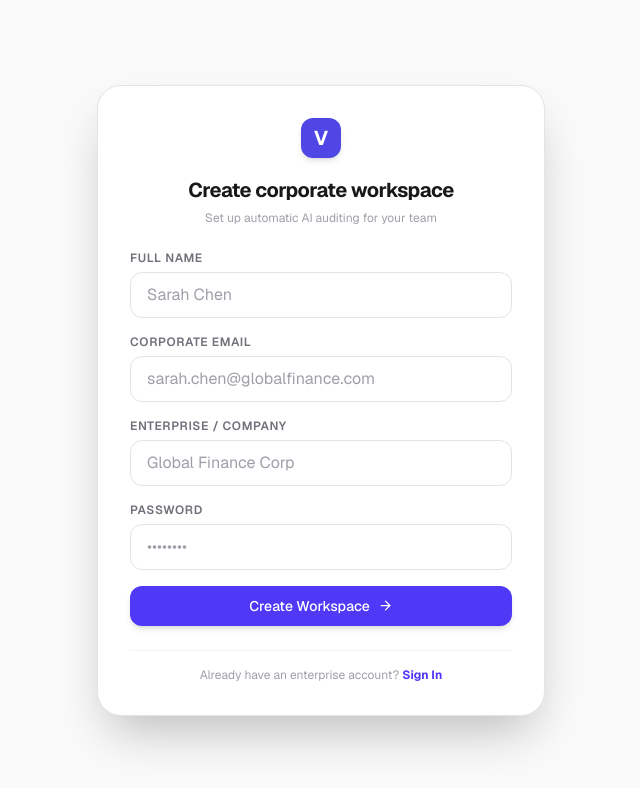
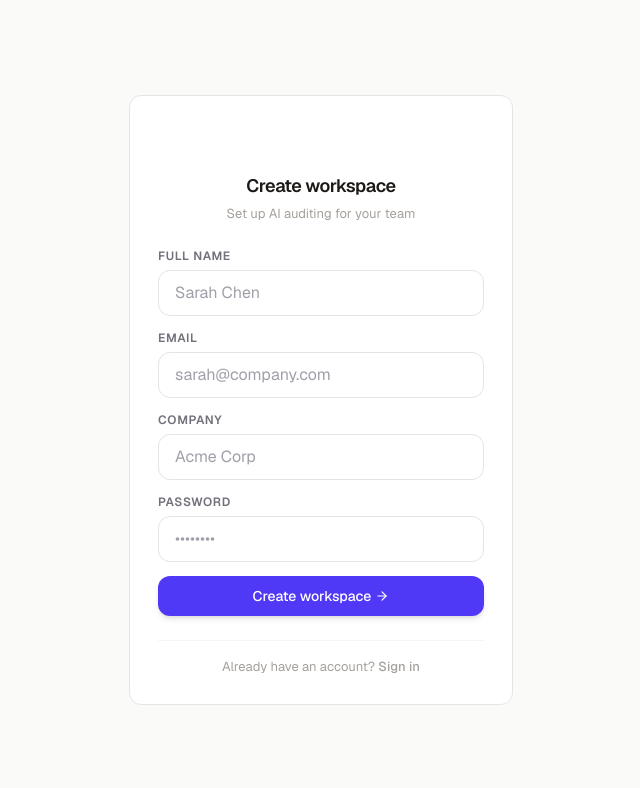
Before and after one commit to Saniya777-byte/style-it-fasion, a Next.js app in the folder frontend/: page /register in a window 1280 px wide. Shown: the top 788 px of the page, without its empty margins (319-959 px from the left). Built offline with nearby package versions, Linux system fonts and the light colour scheme.

Commit message:
feat: refine authentication pages

```diff
--- a/frontend/src/app/login/page.js
+++ b/frontend/src/app/login/page.js
@@ -6,14 +6,15 @@ import { useRouter } from "next/navigation";
 import { useForm } from "react-hook-form";
 import { zodResolver } from "@hookform/resolvers/zod";
 import * as z from "zod";
-import { ShieldCheck, ArrowRight } from "lucide-react";
+import { ArrowRight } from "lucide-react";
+import { motion } from "framer-motion";
 import { useAuth } from "../../hooks/useAuth";
 import { ROUTES } from "../../constants";
 import { Input } from "../../components/ui/Input";
 import { Button } from "../../components/ui/Button";
 
 const schema = z.object({
-  email: z.string().email("Please enter a valid enterprise email address"),
+  email: z.string().email("Please enter a valid email address"),
   password: z.string().min(6, "Password must be at least 6 characters"),
 });
 
@@ -23,11 +24,7 @@ export default function LoginPage() {
   const [errorMsg, setErrorMsg] = useState("");
   const [loading, setLoading] = useState(false);
 
-  const {
-    register,
-    handleSubmit,
-    formState: { errors }
-  } = useForm({
+  const { register, handleSubmit, formState: { errors } } = useForm({
     resolver: zodResolver(schema)
   });
 
@@ -38,75 +35,47 @@ export default function LoginPage() {
       await login(data.email, data.password);
       router.push(ROUTES.DASHBOARD);
     } catch (err) {
-      setErrorMsg(err.message || "Invalid credentials. Try alex@enterprise.ai");
+      setErrorMsg(err.message || "Invalid credentials.");
     } finally {
       setLoading(false);
     }
   };
 
   return (
-    <div className="min-h-screen flex items-center justify-center bg-zinc-50 dark:bg-black p-4 select-none">
-      <div className="w-full max-w-md bg-white dark:bg-zinc-950 border border-zinc-200 dark:border-zinc-800 rounded-3xl p-8 shadow-2xl flex flex-col gap-6">
-        {/* Brand Header */}
-        <div className="flex flex-col items-center text-center gap-1.5">
-          <div className="w-10 h-10 rounded-xl bg-indigo-650 flex items-center justify-center text-white font-bold text-xl shadow-md">
-            V
-          </div>
-          <h2 className="text-xl font-bold tracking-tight text-zinc-900 dark:text-zinc-50 mt-3">
-            Welcome back to Veritas
-          </h2>
-          <p className="text-xs text-zinc-400 dark:text-zinc-500">
-            Sign in to access your meeting audit logs
-          </p>
+    <div className="min-h-screen flex items-center justify-center bg-stone-50 dark:bg-stone-950 p-4 select-none">
+      <motion.div
+        initial={{ opacity: 0, y: 12 }}
+        animate={{ opacity: 1, y: 0 }}
+        transition={{ duration: 0.4 }}
+        className="w-full max-w-sm bg-white dark:bg-stone-900 border border-stone-200 dark:border-stone-800 rounded-xl p-7 shadow-card flex flex-col gap-6"
+      >
+        <div className="flex flex-col items-center text-center gap-1">
+          <div className="w-9 h-9 rounded-lg bg-teal-650 flex items-center justify-center text-white font-bold text-base mb-2">V</div>
+          <h2 className="text-lg font-semibold tracking-tight text-stone-900 dark:text-stone-50">Welcome back</h2>
+          <p className="text-[13px] text-stone-400 dark:text-stone-500">Sign in to your Veritas workspace</p>
         </div>
 
         {errorMsg && (
-          <div className="p-3 border border-red-200 bg-red-50/50 rounded-xl text-xs text-red-650 font-semibold dark:bg-red-950/20 dark:border-red-900/40">
+          <div className="p-3 border border-red-200 dark:border-red-800/40 bg-red-50 dark:bg-red-950/20 rounded-lg text-[13px] text-red-600 dark:text-red-400 font-medium">
             {errorMsg}
           </div>
         )}
 
         <form onSubmit={handleSubmit(onSubmit)} className="space-y-4">
-          <Input
-            id="email"
-            type="email"
-            label="Corporate Email"
-            placeholder="name@company.com"
-            error={errors.email}
-            {...register("email")}
-          />
-
-          <Input
-            id="password"
-            type="password"
-            label="Password"
-            placeholder="••••••••"
-            error={errors.password}
-            {...register("password")}
-          />
-
-          <Button
-            type="submit"
-            className="w-full"
-            loading={loading}
-          >
-            <span>Authenticate Identity</span>
-            <ArrowRight size={15} className="ml-2" />
+          <Input id="email" type="email" label="Email" placeholder="name@company.com" error={errors.email} {...register("email")} />
+          <Input id="password" type="password" label="Password" placeholder="••••••••" error={errors.password} {...register("password")} />
+          <Button type="submit" className="w-full" loading={loading}>
+            Sign in<ArrowRight size={14} className="ml-1" />
           </Button>
         </form>
 
-        <div className="text-center text-xs border-t border-zinc-100 dark:border-zinc-900 pt-4 flex flex-col gap-2.5">
-          <span className="text-zinc-400 dark:text-zinc-500">
-            Don't have an enterprise account?{" "}
-            <Link href={ROUTES.REGISTER} className="text-indigo-600 font-bold hover:underline">
-              Create one
-            </Link>
-          </span>
-          <span className="text-[10px] text-zinc-400 dark:text-zinc-500 bg-zinc-50 dark:bg-zinc-900/30 p-2 rounded-xl border border-zinc-150/40 dark:border-zinc-850/40">
-            💡 Quick Demo Tip: Enter <strong>alex@enterprise.ai</strong> with any password to sign in.
+        <div className="text-center text-[13px] border-t border-stone-100 dark:border-stone-800 pt-4 flex flex-col gap-2">
+          <span className="text-stone-400 dark:text-stone-500">
+            Don't have an account?{" "}
+            <Link href={ROUTES.REGISTER} className="text-teal-650 dark:text-teal-400 font-medium hover:underline">Create one</Link>
           </span>
         </div>
-      </div>
+      </motion.div>
     </div>
   );
 }
--- a/frontend/src/app/register/page.js
+++ b/frontend/src/app/register/page.js
@@ -6,7 +6,8 @@ import { useRouter } from "next/navigation";
 import { useForm } from "react-hook-form";
 import { zodResolver } from "@hookform/resolvers/zod";
 import * as z from "zod";
-import { ShieldCheck, ArrowRight } from "lucide-react";
+import { ArrowRight } from "lucide-react";
+import { motion } from "framer-motion";
 import { useAuth } from "../../hooks/useAuth";
 import { ROUTES } from "../../constants";
 import { Input } from "../../components/ui/Input";
@@ -14,7 +15,7 @@ import { Button } from "../../components/ui/Button";
 
 const schema = z.object({
   name: z.string().min(2, "Please enter your full name"),
-  email: z.string().email("Please enter a valid corporate email address"),
+  email: z.string().email("Please enter a valid email address"),
   company: z.string().min(2, "Please enter your organization name"),
   password: z.string().min(6, "Password must be at least 6 characters"),
 });
@@ -25,11 +26,7 @@ export default function RegisterPage() {
   const [errorMsg, setErrorMsg] = useState("");
   const [loading, setLoading] = useState(false);
 
-  const {
-    register,
-    handleSubmit,
-    formState: { errors }
-  } = useForm({
+  const { register, handleSubmit, formState: { errors } } = useForm({
     resolver: zodResolver(schema)
   });
 
@@ -47,81 +44,42 @@ export default function RegisterPage() {
   };
 
   return (
-    <div className="min-h-screen flex items-center justify-center bg-zinc-50 dark:bg-black p-4 select-none">
-      <div className="w-full max-w-md bg-white dark:bg-zinc-950 border border-zinc-200 dark:border-zinc-800 rounded-3xl p-8 shadow-2xl flex flex-col gap-6">
-        {/* Brand Header */}
-        <div className="flex flex-col items-center text-center gap-1.5">
-          <div className="w-10 h-10 rounded-xl bg-indigo-650 flex items-center justify-center text-white font-bold text-xl shadow-md">
-            V
-          </div>
-          <h2 className="text-xl font-bold tracking-tight text-zinc-900 dark:text-zinc-50 mt-3">
-            Create corporate workspace
-          </h2>
-          <p className="text-xs text-zinc-400 dark:text-zinc-500">
-            Set up automatic AI auditing for your team
-          </p>
+    <div className="min-h-screen flex items-center justify-center bg-stone-50 dark:bg-stone-950 p-4 select-none">
+      <motion.div
+        initial={{ opacity: 0, y: 12 }}
+        animate={{ opacity: 1, y: 0 }}
+        transition={{ duration: 0.4 }}
+        className="w-full max-w-sm bg-white dark:bg-stone-900 border border-stone-200 dark:border-stone-800 rounded-xl p-7 shadow-card flex flex-col gap-6"
+      >
+        <div className="flex flex-col items-center text-center gap-1">
+          <div className="w-9 h-9 rounded-lg bg-teal-650 flex items-center justify-center text-white font-bold text-base mb-2">V</div>
+          <h2 className="text-lg font-semibold tracking-tight text-stone-900 dark:text-stone-50">Create workspace</h2>
+          <p className="text-[13px] text-stone-400 dark:text-stone-500">Set up AI auditing for your team</p>
         </div>
 
         {errorMsg && (
-          <div className="p-3 border border-red-200 bg-red-50/50 rounded-xl text-xs text-red-650 font-semibold dark:bg-red-950/20 dark:border-red-900/40">
+          <div className="p-3 border border-red-200 dark:border-red-800/40 bg-red-50 dark:bg-red-950/20 rounded-lg text-[13px] text-red-600 dark:text-red-400 font-medium">
             {errorMsg}
           </div>
         )}
 
-        <form onSubmit={handleSubmit(onSubmit)} className="space-y-4">
-          <Input
-            id="name"
-            label="Full Name"
-            placeholder="Sarah Chen"
-            error={errors.name}
-            {...register("name")}
-          />
-
-          <Input
-            id="email"
-            type="email"
-            label="Corporate Email"
-            placeholder="sarah.chen@globalfinance.com"
-            error={errors.email}
-            {...register("email")}
-          />
-
-          <Input
-            id="company"
-            label="Enterprise / Company"
-            placeholder="Global Finance Corp"
-            error={errors.company}
-            {...register("company")}
-          />
-
-          <Input
-            id="password"
-            type="password"
-            label="Password"
-            placeholder="••••••••"
-            error={errors.password}
-            {...register("password")}
-          />
-
-          <Button
-            type="submit"
-            className="w-full"
-            loading={loading}
-          >
-            <span>Create Workspace</span>
-            <ArrowRight size={15} className="ml-2" />
+        <form onSubmit={handleSubmit(onSubmit)} className="space-y-3.5">
+          <Input id="name" label="Full Name" placeholder="Sarah Chen" error={errors.name} {...register("name")} />
+          <Input id="email" type="email" label="Email" placeholder="sarah@company.com" error={errors.email} {...register("email")} />
+          <Input id="company" label="Company" placeholder="Acme Corp" error={errors.company} {...register("company")} />
+          <Input id="password" type="password" label="Password" placeholder="••••••••" error={errors.password} {...register("password")} />
+          <Button type="submit" className="w-full" loading={loading}>
+            Create workspace<ArrowRight size={14} className="ml-1" />
           </Button>
         </form>
 
-        <div className="text-center text-xs border-t border-zinc-100 dark:border-zinc-900 pt-4">
-          <span className="text-zinc-400 dark:text-zinc-500">
-            Already have an enterprise account?{" "}
-            <Link href={ROUTES.LOGIN} className="text-indigo-600 font-bold hover:underline">
-              Sign In
-            </Link>
+        <div className="text-center text-[13px] border-t border-stone-100 dark:border-stone-800 pt-4">
+          <span className="text-stone-400 dark:text-stone-500">
+            Already have an account?{" "}
+            <Link href={ROUTES.LOGIN} className="text-teal-650 dark:text-teal-400 font-medium hover:underline">Sign in</Link>
           </span>
         </div>
-      </div>
+      </motion.div>
     </div>
   );
 }
```
